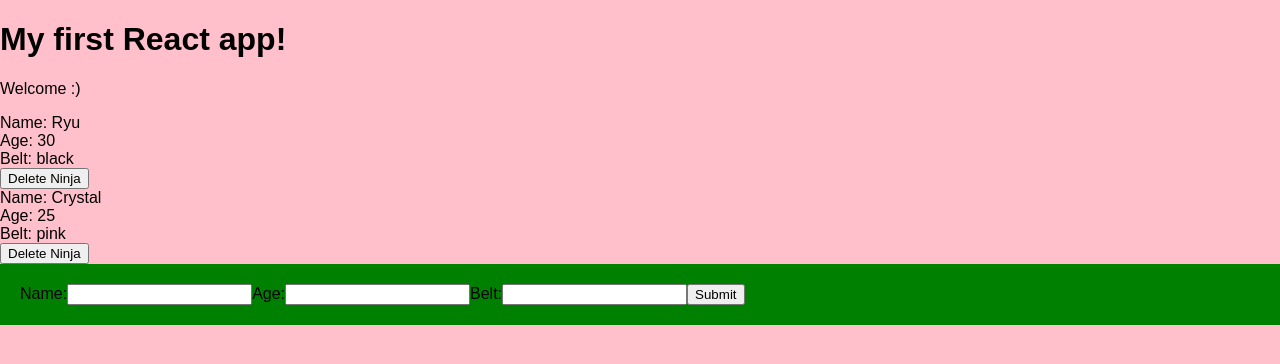
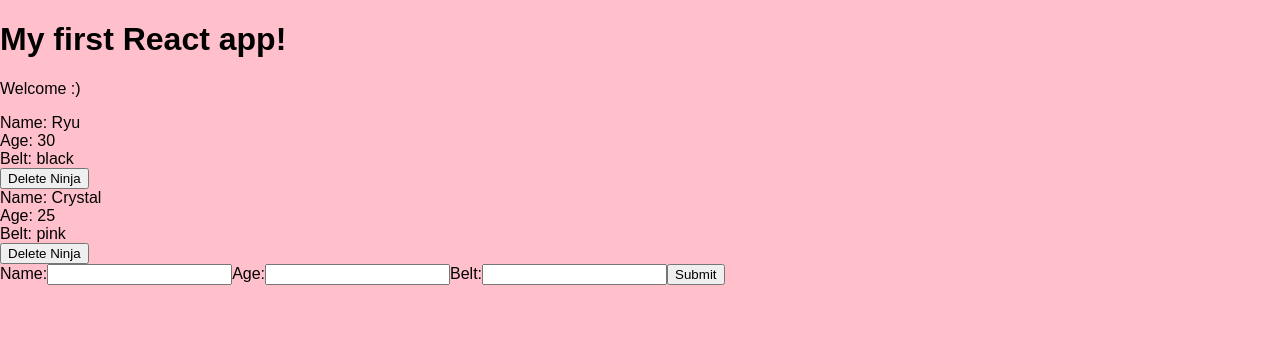
Before and after one commit to surekhasrinivasan/ReactAndReduxTutorial, a React (Create React App) app in the folder myapp/: page / in a window 1280 px wide. Shown: the top 364 px of the page. Built offline with nearby package versions, Linux system fonts and the light colour scheme.

Commit message:
Lesson-22 Lifecycle Methods - lifecycle hooks/methods to fire code at certain points during our component lifecycle

```diff
--- a/myapp/src/App.js
+++ b/myapp/src/App.js
@@ -29,6 +29,13 @@ class App extends Component {
       ninjas: ninjas
     })
   }
+  componentDidMount(){
+    console.log('component mounted');
+  }
+  componentDidUpdate(prevProps, prevState){
+    console.log('Component updated');
+    console.log(prevProps, prevState);
+  }
   render() {
     return (
       <div className="App">
--- a/myapp/src/Ninjas.css
+++ b/myapp/src/Ninjas.css
@@ -3,7 +3,7 @@ body{
     transition: all 1s;
 }
 
-form{
+.ninjas form{
     background: green;
     padding: 20px;
 }
```
